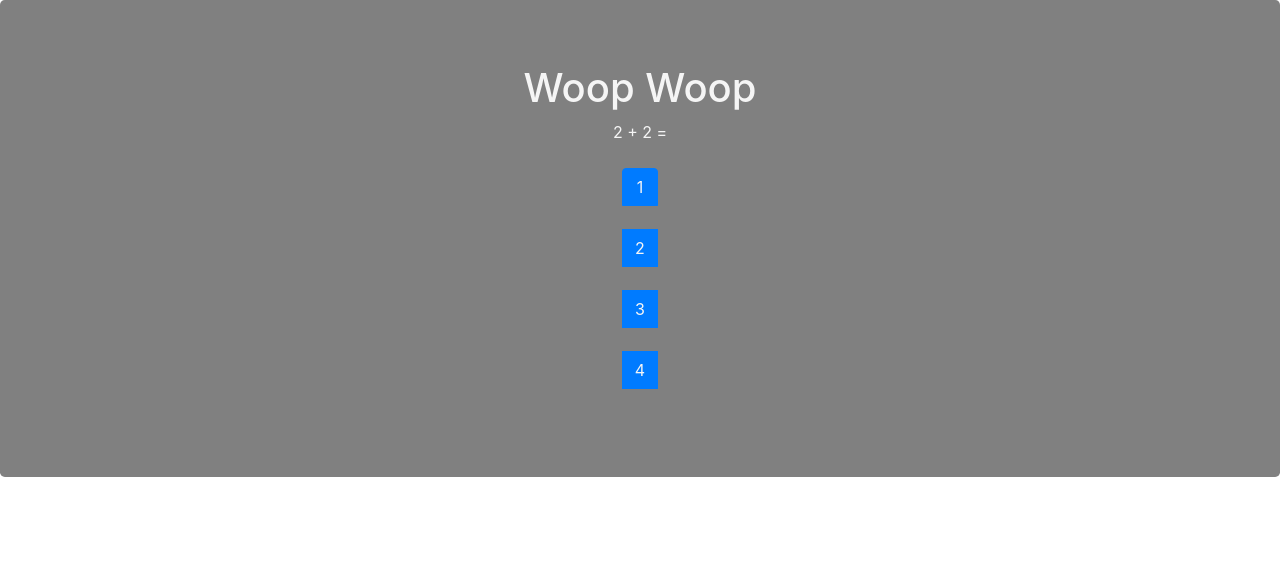
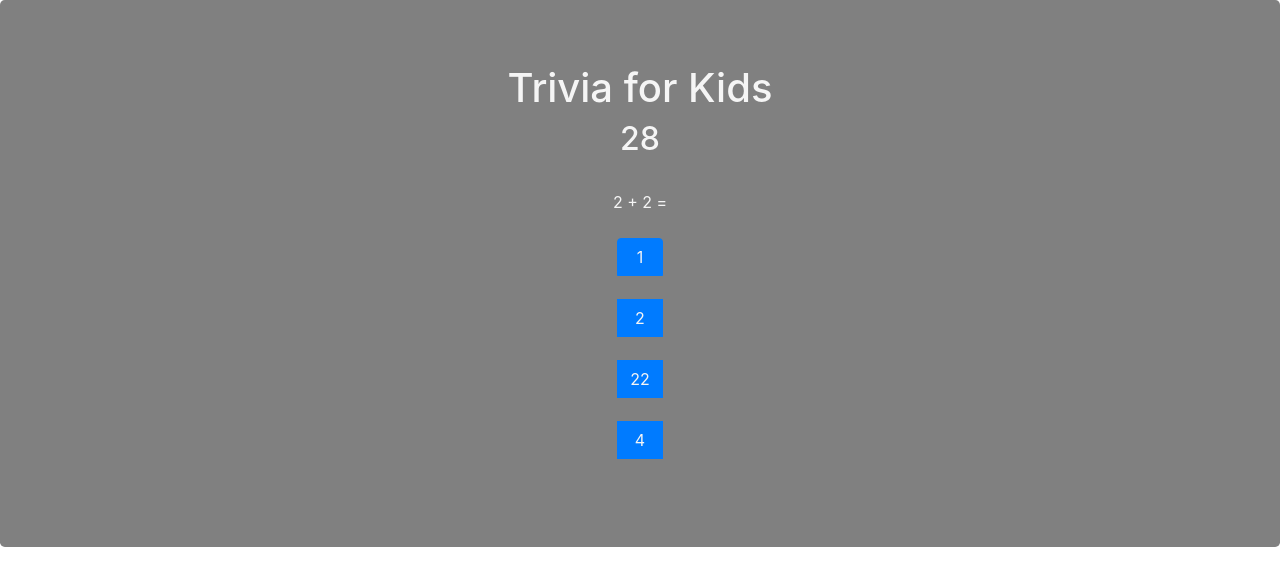
Before and after one commit to kempatkinson/Trivia-Game, a plain HTML site: page index.html in a window 1280 px wide. Both pictures are taken after a click on the button "Start". Drawn offline with nearby package versions, Linux system fonts and the light colour scheme.

Commit message:
WOOO HOO

```diff
--- a/assets/javascript/app.js
+++ b/assets/javascript/app.js
@@ -11,7 +11,7 @@ var pairs = [
                 status: false,
             },
             {
-                answer: 3,
+                answer: 22,
                 status: false,
             },
             {
@@ -44,7 +44,7 @@ var pairs = [
         displayed: false
     },
     {
-    question: "1 + 2 =",
+        question: "1 + 2 =",
         answers: [
             {
                 answer: 1,
@@ -65,6 +65,162 @@ var pairs = [
         ],
         displayed: false
     },
+    {
+        question: "1 + 1 =",
+        answers: [
+            {
+                answer: 1,
+                status: false,
+            },
+            {
+                answer: 2,
+                status: true,
+            },
+            {
+                answer: 3,
+                status: false,
+            },
+            {
+                answer: 4,
+                status: false,
+            },
+        ],
+        displayed: false
+    },
+    {
+        question: "1 + 0 =",
+        answers: [
+            {
+                answer: 0,
+                status: false,
+            },
+            {
+                answer: 1,
+                status: true,
+            },
+            {
+                answer: 2,
+                status: false,
+            },
+            {
+                answer: 3,
+                status: false,
+            },
+
+        ],
+        displayed: false
+    },
+    {
+        question: "2 * 2 =",
+        answers: [
+            {
+                answer: 1,
+                status: false,
+            },
+            {
+                answer: 2,
+                status: false,
+            },
+            {
+                answer: 3,
+                status: false,
+            },
+            {
+                answer: 4,
+                status: true,
+            },
+        ],
+        displayed: false
+    },
+    {
+        question: "2 + 5 =",
+        answers: [
+            {
+                answer: 7,
+                status: true,
+            },
+            {
+                answer: 2,
+                status: false,
+            },
+            {
+                answer: 205,
+                status: false,
+            },
+            {
+                answer: 25,
+                status: false,
+            },
+        ],
+        displayed: false
+    },
+    {
+        question: "5 + 6 + 2 =",
+        answers: [
+            {
+                answer: 562,
+                status: false,
+            },
+            {
+                answer: 58,
+                status: false,
+            },
+            {
+                answer: 13,
+                status: true,
+            },
+            {
+                answer: 8,
+                status: false,
+            },
+        ],
+        displayed: false
+    },
+    {
+        question: "10 + 1 =",
+        answers: [
+            {
+                answer: 101,
+                status: false,
+            },
+            {
+                answer: 10,
+                status: false,
+            },
+            {
+                answer: 11,
+                status: true,
+            },
+            {
+                answer: 4,
+                status: false,
+            },
+        ],
+        displayed: false
+    },
+    {
+        question: "0 + 0 =",
+        answers: [
+            {
+                answer: 0,
+                status: true,
+            },
+            {
+                answer: 1,
+                status: false,
+            },
+            {
+                answer: 2,
+                status: false,
+            },
+            {
+                answer: 3,
+                status: false,
+            },
+
+        ],
+        displayed: false
+    },
 
 ]
 
@@ -82,33 +238,13 @@ $(document).on("click", "#startbutton", function () {
         $("#answers").append("<a class= 'btn btn-primary answer' id='option-" + j + "'>" + pairs[0].answers[j].answer + "</a> <br>");
     }
     pairs[0].displayed = true;
+    run();
 })
 
 var correctcount = 0;
 var wrongcount = 0;
 
-
-// function check() {
-//     for (var i = 0; i < pairs.length; i++) {
-//         if (pairs[i].displayed == true) {
-//             for (j = 0; j < pairs[i - 1].answers.length; j++) {
-//                 if (this.id == ("option-" + (j))) {
-//                     console.log(this)
-
-//                 }
-
-//             }
-//         } else if (i == (pairs.length - 1)) {
-//             console.log(this)
-// //         }
-
-// //     }
-// }
-
-
 $(document).on("click", ".answer", function () {
-
-
     for (var i = 0; i < pairs.length; i++) {
         if (pairs[i].displayed == true) {
             // log if answer is corect
@@ -136,6 +272,7 @@ $(document).on("click", ".answer", function () {
                     $("#answers").append("<a class= 'btn btn-primary answer' id='option-" + j + "'>" + pairs[i + 1].answers[j].answer + "</a> <br>");
                 }
                 pairs[i + 1].displayed = true;
+                run();
                 break;
 
             } else {
@@ -147,7 +284,55 @@ $(document).on("click", ".answer", function () {
         }
 
     }
+})
 
+function decrement() {
+    //  Decrease number by one.
+    number--;
+    //  Show the number in the #show-number tag.
+    $("#timer").html("<h2>" + number + "</h2>");
+    //  Once number hits zero...
+    if (number === 0) {
+        // find where it is
+        for (var i = 0; i < pairs.length; i++) {
+            if (pairs[i].displayed == true) {
+                //add wrong
+                wrongcount++;
 
+                //switch question off
+                pairs[i].displayed = false;
 
-})
+                //empty question answers
+                $("#question").empty();
+                $("#answers").empty();
+
+                //check for next question and append it
+                if ((i + 1) < pairs.length) {
+                    $("#question").append(pairs[i + 1].question);
+                    for (var j = 0; j < pairs[i + 1].answers.length; j++) {
+                        $("#answers").append("<a class= 'btn btn-primary answer' id='option-" + j + "'>" + pairs[i + 1].answers[j].answer + "</a> <br>");
+                    }
+                    pairs[i + 1].displayed = true;
+                    run();
+                    break;
+
+                } else {
+                    $("#quiz").hide();
+                    $("#score").show();
+                    $("#correct").text(correctcount)
+                    $("#false").text(wrongcount)
+                }
+            }
+
+        }
+    }
+}
+
+var intervalId;
+function run() {
+    number = 30;
+    $("#timer").html("<h2>" + number + "</h2>");
+    clearInterval(intervalId);
+    intervalId = setInterval(decrement, 1000);
+
+}
--- a/index.html
+++ b/index.html
@@ -11,14 +11,14 @@
     <link rel="stylesheet" href="assets/css/style.css">
 
 
-    <title>Trivia</title>
+    <title>Trivia for Kids</title>
 </head>
 
 <body>
     <script type="text/javascript" src="assets/javascript/app.js"></script>
     <div class="jumbotron" id=screen>
 
-        <h1 id=header> Woop Woop </h1>
+        <h1 id=header> Trivia for Kids </h1>
 
 
         <div id="start">
@@ -33,6 +33,7 @@
             <div id="timer">
 
             </div>
+            <br>
 
             <div id="question">
 
@@ -41,9 +42,6 @@
             <br>
 
             <div class="btn-group-vertical" id="answers">
-
-
-
             </div>
 
         </div>
```
